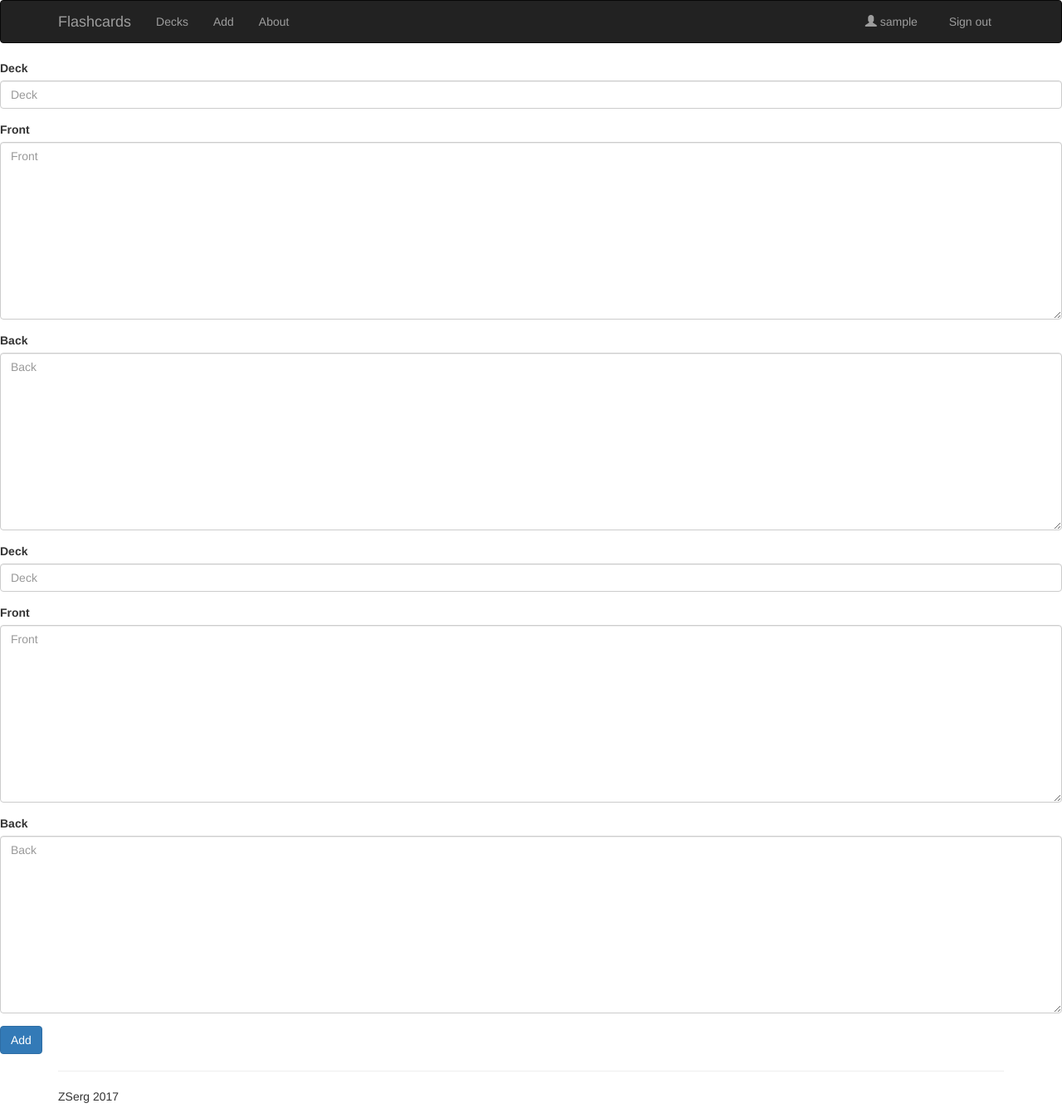
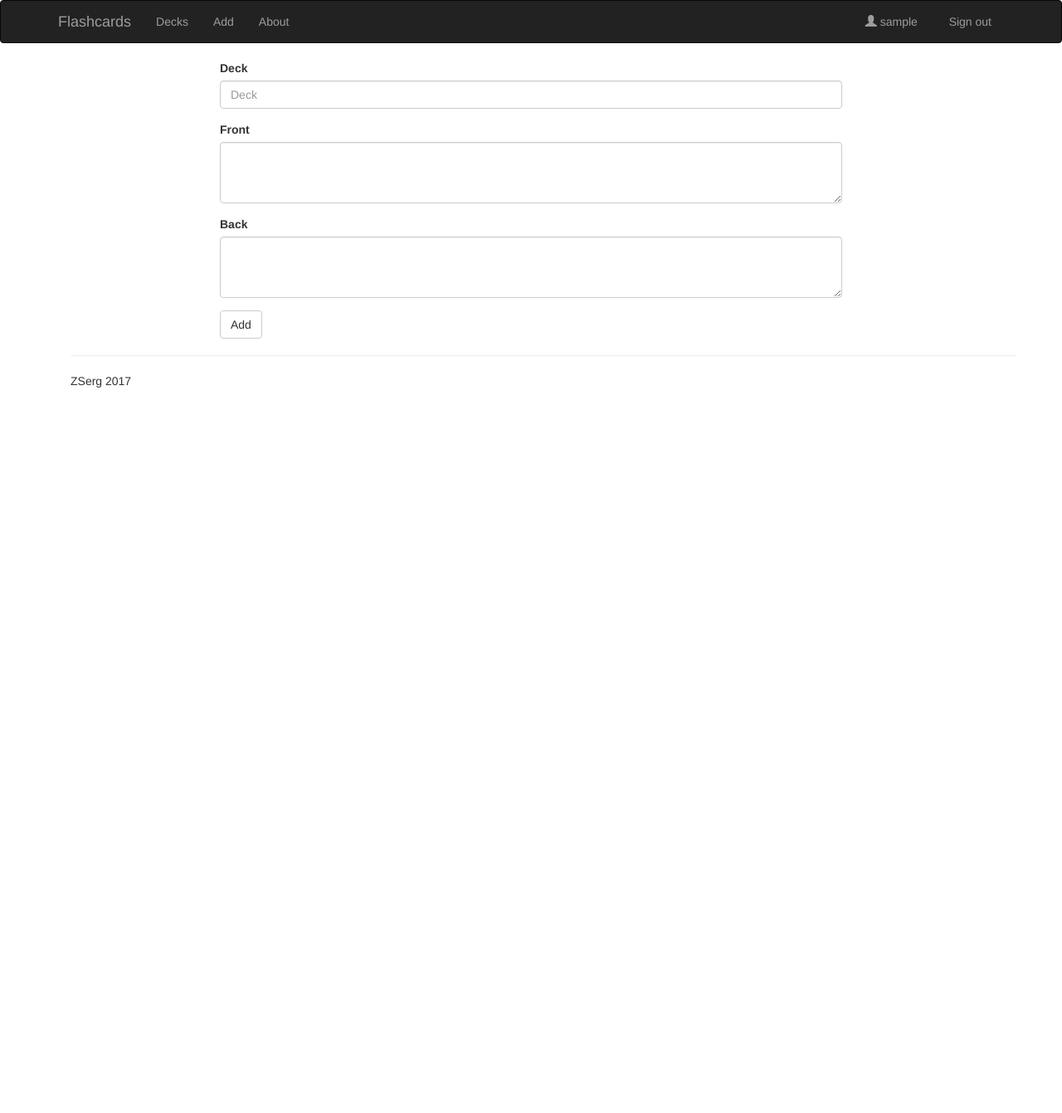
Before and after one commit to zserg/flashcard, a Django app: page /flashcard/add/ in a window 1280 px wide. Shown: the whole page at 83% size. After the commit the page ends 467 px from the top, so only its background shows below. Run offline with Django 3.2, Linux system fonts and the light colour scheme; the visitor is signed in with stand-in values (Sample User, id 1); some libraries are stand-ins or nearby versions.

Commit message:
some styling

```diff
--- a/flashcardgui/templates/base.html
+++ b/flashcardgui/templates/base.html
@@ -9,6 +9,7 @@
     <title>{% block title %}{% endblock %}</title>
     {% bootstrap_css %}
     <link href="{% static "css/custom.css" %}" rel="stylesheet">
+    <link href="{% static "flashcardgui/flashcardgui.css" %}" rel="stylesheet">
   </head>
 
 <body>
--- a/flashcardgui/templates/flashcardgui/add.html
+++ b/flashcardgui/templates/flashcardgui/add.html
@@ -1,18 +1,38 @@
 {% extends "base.html" %}
-{% load bootstrap3 %}
 
 {% block title %}Flashcard Add{% endblock %}
 {% block content %}
-  <form action="{% url 'add-card' %}" method="post">
-     {% csrf_token %}
-     {% bootstrap_form form %}
-     {% bootstrap_field form.deck layout='horizontal' size='sm'%}
-     {% bootstrap_field form.question layout='horizontal' size='sm'%}
-     {% bootstrap_field form.answer layout='horizontal' size='sm'%}
-     {% buttons %}
-       <button type="submit" class="btn btn-primary">
-         {% bootstrap_icon "star" %} Add
-       </button>
-     {% endbuttons %}
-</form>
+<div class="container">
+  <div class="row">
+    <div class="col-sm-8 col-sm-offset-2">
+        <form action="{% url 'add-card' %}" method="post">
+           {% csrf_token %}
+           <div class="form-group">
+              <label for="{{ form.deck.id_for_label }}">Deck</label>
+              <input type="text" class="form-control" i
+                    name="{{ form.deck.html_name }}"
+                    id="{{ form.deck.id_for_label }}" placeholder="Deck">
+           </div>
+
+           <div class="form-group">
+              <label for="{{ form.question.id_for_label }}">Front</label>
+              <textarea class="form-control" rows=3
+                      id="{{ form.question.id_for_label }}"
+                      name="{{ form.question.html_name }}"></textarea>
+           </div>
+
+           <div class="form-group">
+              <label for="{{ form.answer.id_for_label }}">Back</label>
+              <textarea class="form-control" rows=3
+                        id="{{ form.answer.id_for_label }}"
+                        name="{{ form.answer.html_name }}"></textarea>
+           </div>
+
+           <button type="submit" class="btn btn-default">Add </button>
+        </form>
+    </div>
+  </div>
+<div>
+
+
 {% endblock %}
--- a/flashcardgui/views.py
+++ b/flashcardgui/views.py
@@ -42,6 +42,7 @@ def add(request):
     """
     if request.method == 'POST':
         form=CardForm(request.POST)
+        #import ipdb; ipdb.set_trace()
         if form.is_valid():
             deck_name = form.cleaned_data['deck']
             question = form.cleaned_data['question']
```
Also changed, not shown: flashcardgui/templates/flashcardgui/index.html (+26 -5 lines).
